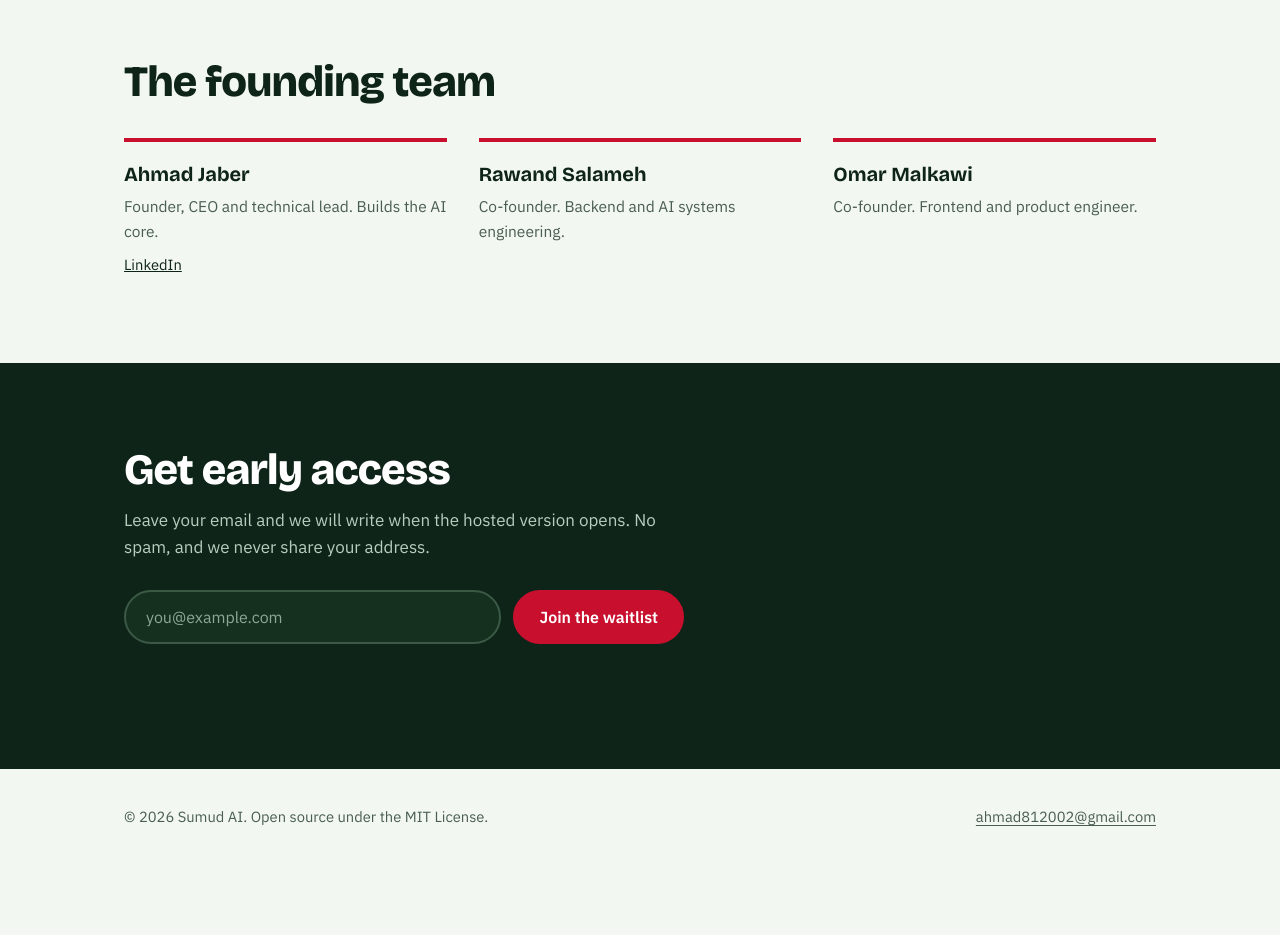
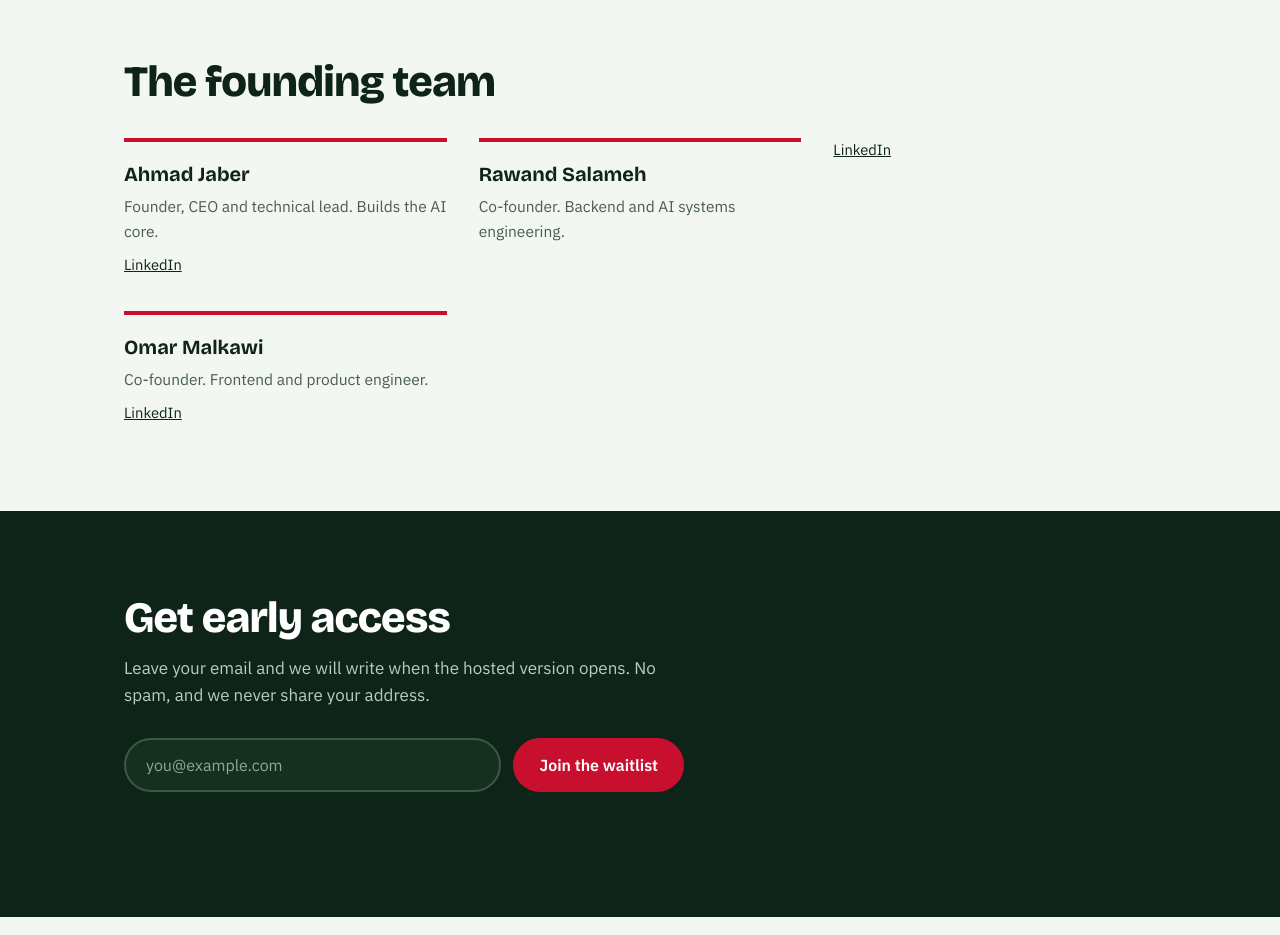
Before and after one commit to Ahmad812002/sumud-ai-site, a plain HTML site: page index.html in a window 1280 px wide. Shown: the part 2400-3335 px from the top of the page. Before the commit the page ends 3264 px from the top, so only its background shows below. Drawn offline with nearby package versions, Linux system fonts and the light colour scheme.

Commit message:
adding links of linkedin

```diff
--- a/index.html
+++ b/index.html
@@ -224,8 +224,8 @@
       <h2>The founding team</h2>
       <ul class="people">
         <li><b>Ahmad Jaber</b><span>Founder, CEO and technical lead. Builds the AI core.</span><a href="https://www.linkedin.com/in/ahmadjabr81" rel="noopener">LinkedIn</a></li>
-        <li><b>Rawand Salameh</b><span>Co-founder. Backend and AI systems engineering.</span></li>
-        <li><b>Omar Malkawi</b><span>Co-founder. Frontend and product engineer.</span></li>
+        <li><b>Rawand Salameh</b><span>Co-founder. Backend and AI systems engineering.</span></li><a href="https://www.linkedin.com/in/rawand-salameh-413077318" rel="noopener">LinkedIn</a>
+        <li><b>Omar Malkawi</b><span>Co-founder. Frontend and product engineer.</span><a href="https://www.linkedin.com/in/omar-malkawi" rel="noopener">LinkedIn</a></li>
       </ul>
     </div>
   </section>
```
